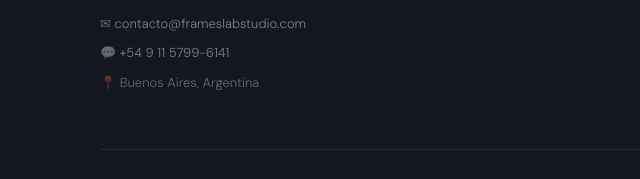
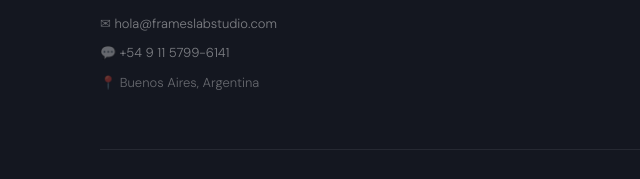
Before and after one commit to vivianmartinezpinilla-cloud/FramesLabvf, a plain HTML site: page index.html in a window 1280 px wide. Shown: the part 4873-5052 px from the top of the page, 0-640 px from the left. Drawn offline with Linux system fonts and the light colour scheme.

Commit message:
Update contact email from contacto to hola

```diff
--- a/index.html
+++ b/index.html
@@ -1066,7 +1066,7 @@ a.btn{text-decoration:none}
         </h2>
       </div>
       <div class="cta-actions">
-        <a class="btn btn-blue" href="mailto:contacto@frameslabstudio.com?subject=Quiero%20empezar%20con%20Frame%20Lab%20Studio" style="font-size:16px;padding:15px 40px">
+        <a class="btn btn-blue" href="mailto:hola@frameslabstudio.com?subject=Quiero%20empezar%20con%20Frame%20Lab%20Studio" style="font-size:16px;padding:15px 40px">
           Empezar ahora
           <svg viewBox="0 0 16 16" fill="none"><path d="M3 8h10M9 4l4 4-4 4" stroke="currentColor" stroke-width="1.5" stroke-linecap="round" stroke-linejoin="round"/></svg>
         </a>
@@ -1090,7 +1090,7 @@ a.btn{text-decoration:none}
         </div>
         <p class="footer-tagline">Diseño y gestión de contenido digital para pantallas en locales comerciales. Buenos Aires, Argentina.</p>
         <div class="footer-contact">
-          <p>✉ <a href="mailto:contacto@frameslabstudio.com">contacto@frameslabstudio.com</a></p>
+          <p>✉ <a href="mailto:hola@frameslabstudio.com">hola@frameslabstudio.com</a></p>
           <p>💬 <a href="https://wa.me/5491157996141" target="_blank" rel="noopener">+54 9 11 5799-6141</a></p>
           <p>📍 Buenos Aires, Argentina</p>
         </div>
@@ -1106,7 +1106,7 @@ a.btn{text-decoration:none}
         <h5>Empresa</h5>
         <ul>
           <li><a href="#nosotros">Nosotros</a></li>
-          <li><a href="mailto:contacto@frameslabstudio.com">Contacto</a></li>
+          <li><a href="mailto:hola@frameslabstudio.com">Contacto</a></li>
           <li><a href="https://wa.me/5491157996141" target="_blank" rel="noopener">WhatsApp</a></li>
         </ul>
       </div>
```
